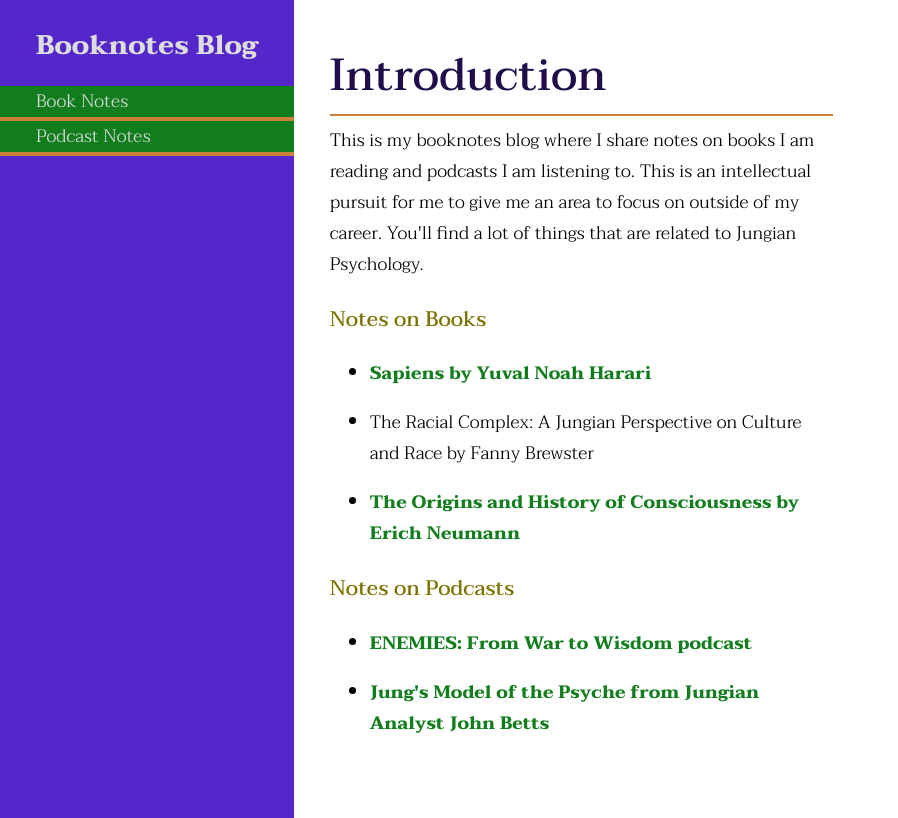
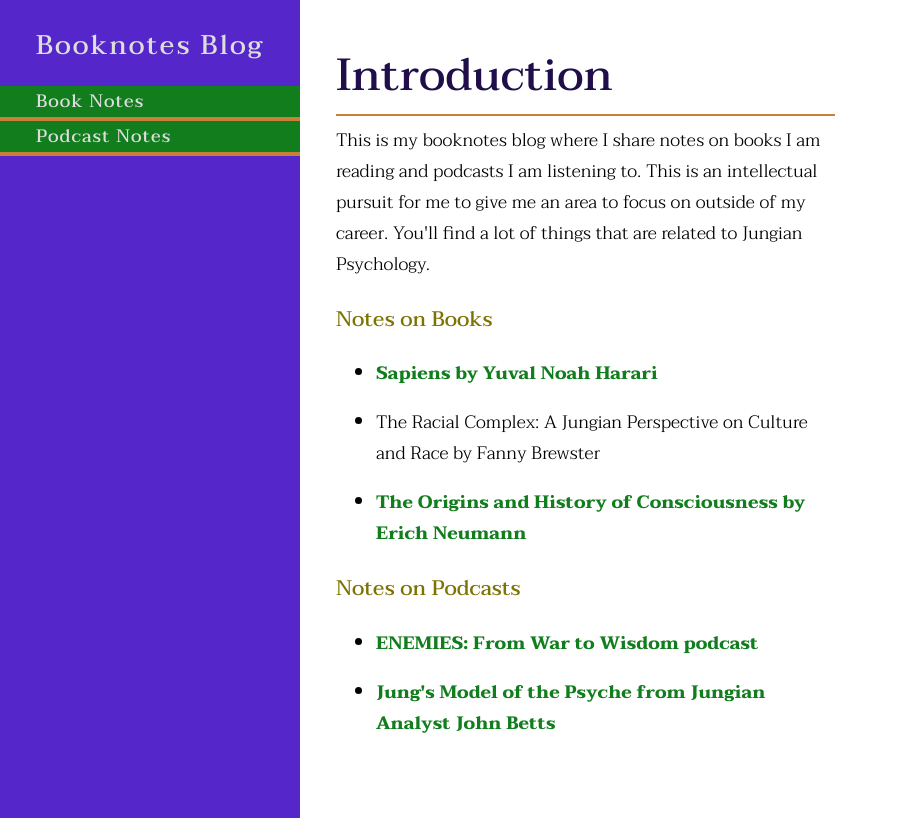
Before and after one commit to ghankerson/ghankerson.github.io, a Next.js app: page / in a window 1280 px wide. Shown: the whole page, without its empty margins (0-898 px from the left). Built offline with nearby package versions, Linux system fonts and the light colour scheme.

Commit message:
all typescript

```diff
--- a/components/HeadingLink.tsx
+++ b/components/HeadingLink.tsx
@@ -14,7 +14,7 @@ const HeadingLink = ({ level, classnames, text }) => {
       <Tag>
         <Link href="/">
           <a>
-	    {text}
+            {text}
           </a>
         </Link>
       </Tag>
--- a/pages/_app.js
+++ b/pages/_app.tsx
@@ -1,9 +1,10 @@
+import React from 'react'
 import '../styles/fonts.css'
 import '../styles/layout.css'
 import '../styles/elements.css'
 import '../styles/navbar.css'
 
 // This default export is required in a new `pages/_app.js` file.
-export default function MyApp({ Component, pageProps }) {
+export default function MyApp ({ Component, pageProps }) {
   return <Component {...pageProps} />
 }
--- a/pages/_document.js
+++ /dev/null
@@ -1,38 +0,0 @@
-import React from 'react'
-import Document, { Html, Head, Main, NextScript } from 'next/document'
-import HeadingLink from '../components/HeadingLink'
-import Nav from '../components/Nav'
-
-class MyDocument extends Document {
-  static async getInitialProps(ctx) {
-    const initialProps = await Document.getInitialProps(ctx)
-    return { ...initialProps }
-  }
-
-  render() {
-    return (
-      <Html>
-        <Head>
-          <link href="https://fonts.googleapis.com/css2?family=Taviraj:ital,wght@0,300;0,500;0,700;1,200&display=swap" rel="stylesheet" />
-          <meta name="viewport" content="width=device-width, initial-scale=1" />
-        </Head>
-        <body>
-        <section className="flex-container">
-          <nav className="sidebar">
-            <HeadingLink level="h2" text="Booknotes Blog" classnames="flex-item" />
-            <Nav />
-          </nav>
-          <div className="flex-item main-column">
-            <div className="inner">
-              <Main />
-            </div>
-          </div>
-        </section>
-        <NextScript />
-        </body>
-      </Html>
-    )
-  }
-}
-
-export default MyDocument
--- /dev/null
+++ b/pages/_document.tsx
@@ -0,0 +1,38 @@
+import React from 'react'
+import Document, { Html, Head, Main, NextScript } from 'next/document'
+import HeadingLink from '../components/HeadingLink'
+import Nav from '../components/Nav'
+
+class MyDocument extends Document {
+  static async getInitialProps (ctx) {
+    const initialProps = await Document.getInitialProps(ctx)
+    return { ...initialProps }
+  }
+
+  render () {
+    return (
+      <Html>
+        <Head>
+          <link href='https://fonts.googleapis.com/css2?family=Taviraj:ital,wght@0,300;0,500;0,700;1,200&display=swap' rel='stylesheet' />
+          <meta name='viewport' content='width=device-width, initial-scale=1' />
+        </Head>
+        <body>
+          <section className='flex-container'>
+            <nav className='sidebar'>
+              <HeadingLink level='h2' text='Booknotes Blog' classnames='flex-item' />
+              <Nav />
+            </nav>
+            <div className='flex-item main-column'>
+              <div className='inner'>
+                <Main />
+              </div>
+            </div>
+          </section>
+          <NextScript />
+        </body>
+      </Html>
+    )
+  }
+}
+
+export default MyDocument
--- a/styles/fonts.css
+++ b/styles/fonts.css
@@ -8,7 +8,13 @@ h1, h2, h3 {
 }
 
 .sidebar h2, .sidebar h3 {
-  font-weight: 700;
+  font-weight: 500;
+  letter-spacing: 2px;
+}
+
+.sidebar .navigation li a {
+  font-weight: 500;
+  letter-spacing: 1px;
 }
 
 body {
```
Also changed, not shown: components/Nav.tsx (+4 -5 lines), package.json (+9 -1 lines), .eslintrc.json, 1 other file (tests, documents, lock files or other folders).
